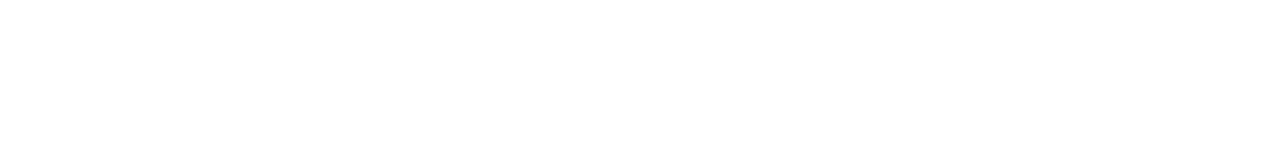
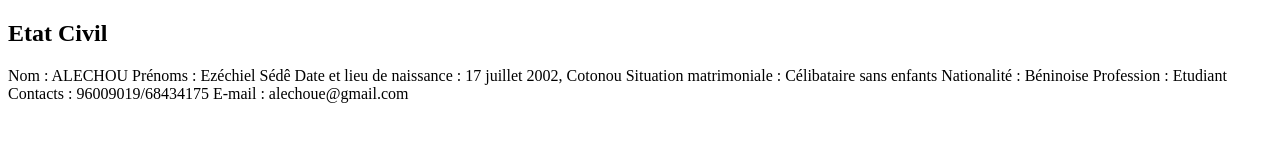
Before and after one commit to Alechoue/git-mon-cv, a plain HTML site: page index.html in a window 1280 px wide. Drawn offline with Linux system fonts and the light colour scheme.

Commit message:
mise en place de la section description

```diff
--- a/index.html
+++ b/index.html
@@ -8,6 +8,14 @@
         <title></title>
     </head>
     <body>
-
+        <h2>Etat Civil</h2>
+        Nom	: ALECHOU
+        Prénoms	: Ezéchiel Sédê
+        Date et lieu de naissance	: 17 juillet 2002, Cotonou
+        Situation matrimoniale	: Célibataire sans enfants
+        Nationalité	: Béninoise
+        Profession	: Etudiant
+        Contacts	: 96009019/68434175
+        E-mail	: alechoue@gmail.com
     </body>
 </html>
```
